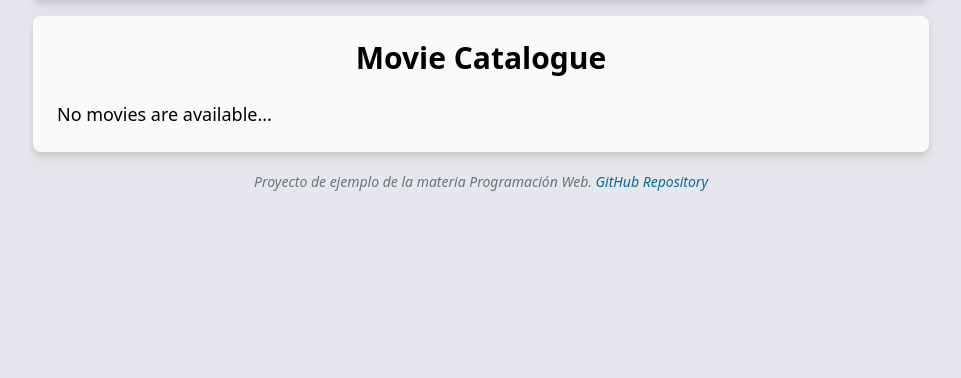
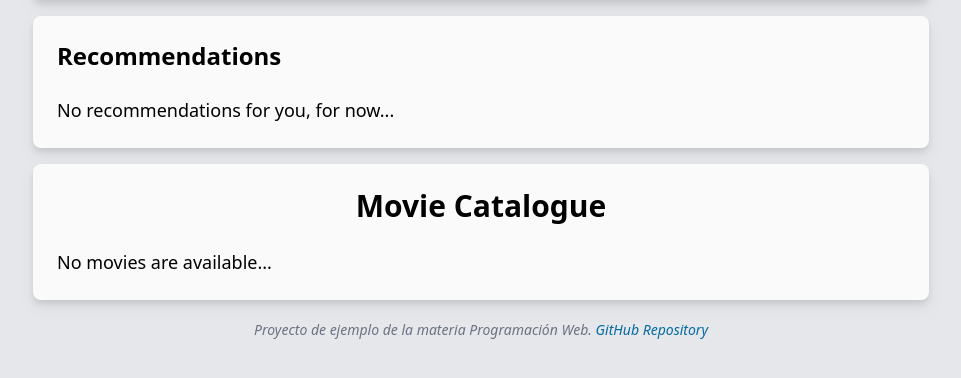
Before and after one commit to ValdezFOmar/MyMovies, a Django app: page / in a window 1280 px wide. Shown: the part 124-502 px from the top of the page, without its empty margins (159-1120 px from the left). Run offline with Django 5.2, Linux system fonts and the light colour scheme; the visitor is signed in with stand-in values (Sample User, id 1); data that the repository does not hold is empty; style sheets or scripts are compiled from the project's sources; some libraries are stand-ins or nearby versions.

Commit message:
feat(views,template): Show recommendations for logged user

```diff
--- a/MyMovies/movies/templates/movies/index.html
+++ b/MyMovies/movies/templates/movies/index.html
@@ -1,49 +1,28 @@
 {% extends "movies/base.html" %}
 
 {% block content %}
+
+{% if user.is_authenticated %}
+<aside class="page-body-section mb-4">
+  <section>
+    {% include "movies/recommendations.html" %}
+  </section>
+</aside>
+{% endif %}
+
 <main class="page-body-section">
   <section>
 
     <h2 class="text-3xl text-center font-semibold mb-6">Movie Catalogue</h2>
 
     {% if movies %}
-    <div class="grid grid-cols-2 sm:grid-cols-3 md:grid-cols-4 gap-x-6 gap-y-4">
+    <ol class="grid grid-cols-2 sm:grid-cols-3 md:grid-cols-4 gap-x-6 gap-y-4">
       {% for movie, score, has_reviews in movies_with_score %}
-
-      <a href="{% url 'movie-detail' movie.id %}" class="block">
-        <article class="group h-full drop-shadow-md shadow-gray-300 bg-zinc-50 rounded-md">
-          <div class="overflow-hidden rounded-t-md relative">
-            <img src="https://image.tmdb.org/t/p/w600_and_h900_bestv2{{ movie.poster_path }}"
-              alt="Poster for {{ movie.title|title }}" class="rounded-t-md object-cover ease-out duration-300
-                group-hover:transition-transform group-hover:scale-110">
-            <span class="absolute bottom-0 left-0 px-2 py-1 text-zinc-50 font-semibold text-sm
-                rounded-tr-md border-t-2 border-r-2 border-zink-50
-                {% if not has_reviews  %}
-                  bg-gray-500
-                {% elif score >= 70 %}
-                  bg-green-500
-                {% elif score >= 40 %}
-                  bg-yellow-500
-                {% else %}
-                  bg-red-500
-                {% endif %}"
-            >
-              {% if not has_reviews %}
-                N/A
-              {% else %}
-                {{ score|floatformat }}
-              {% endif %}
-            </span>
-          </div>
-          <h3 class="p-2 text-center text-base text-gray-600 font-bold ease-out duration-300
-              group-hover:text-gray-950 group-hover:transition-colors">
-            {{ movie.title }}
-          </h3>
-        </article>
-      </a>
-
+      <li>
+        {% include "movies/movie_card.html" %}
+      </li>
       {% endfor %}
-    </div>
+    </ol>
     {% else %}
     <p class="text-lg">No movies are available...</p>
     {% endif %}
--- a/MyMovies/movies/templates/movies/login.html
+++ b/MyMovies/movies/templates/movies/login.html
@@ -10,12 +10,12 @@
       <div class="mb-2 flex flex-col sm:flex-row sm:items-center">
         <label for="username" class="w-20 inline-block">Username</label>
         <input type="text" class="py-1 px-2 flex-1 rounded-sm border-gray-400 focus:border-indigo-500" id="username"
-          name="username" />
+          name="username" required />
       </div>
       <div class="mb-2 flex flex-col sm:flex-row sm:items-center">
         <label for="password" class="w-20 inline-block">Password</label>
         <input type="password" class="py-1 px-2 flex-1 rounded-sm border-gray-400 focus:border-indigo-500" id="password"
-          name="password" />
+          name="password" required />
       </div>
       <div class="mt-4 flex justify-center">
         <button
--- /dev/null
+++ b/MyMovies/movies/templates/movies/recommendations.html
@@ -0,0 +1,13 @@
+<h2 class="text-2xl font-semibold mb-6">Recommendations</h2>
+
+{% if has_recommendations %}
+<ul class="grid grid-cols-2 sm:grid-cols-3 md:grid-cols-4 gap-x-6 gap-y-4">
+  {% for movie, score, has_reviews in recommendations %}
+  <li>
+    {% include "movies/movie_card.html" %}
+  </li>
+  {% endfor %}
+</ul>
+{% else %}
+<p class="text-lg">No recommendations for you, for now...</p>
+{% endif %}
--- a/MyMovies/movies/views.py
+++ b/MyMovies/movies/views.py
@@ -21,18 +21,22 @@ from .forms import MovieReviewForm
 
 if TYPE_CHECKING:
     from collections.abc import Iterator
-    from typing import Protocol, TypeVar
+    from typing import Protocol, TypeAlias, TypeVar
+
+    from django.contrib.auth.models import AbstractBaseUser, AnonymousUser
+    from django.db.models import QuerySet
 
     from .models import MovieReview
 
     T = TypeVar('T', covariant=True)
 
+    ScoreWithHasReview: TypeAlias = tuple[list[float], list[bool]]
+    RecommendationContext: TypeAlias = tuple[zip[tuple[Movie, float, bool]], bool]
+    AnyUser: TypeAlias = AbstractBaseUser | AnonymousUser
+
     class IterLen(Protocol[T]):
         def __iter__(self) -> Iterator[T]: ...
         def __len__(self) -> int: ...
-
-
-LOGIN_PAGE_URL = 'user-login'
 
 
 def calc_movie_score(reviews: IterLen[MovieReview]) -> float:
@@ -42,17 +46,42 @@ def calc_movie_score(reviews: IterLen[MovieReview]) -> float:
     return sum(r.rating for r in reviews) / length
 
 
-def index(request: HttpRequest):
-    movies = Movie.objects.order_by('-release_date')
+def get_user_recommendations(user: User) -> QuerySet[Movie]:
+    reviewed_movies = Movie.objects.filter(moviereview__user_id=user)
+    unreviewed_movies = Movie.objects.exclude(id__in=reviewed_movies)[:4]
+    return unreviewed_movies
+
+
+def score_with_has_review(movies: QuerySet[Movie]) -> ScoreWithHasReview:
     scores = []
     has_reviews = []
-
     for movie in movies:
         reviews = movie.moviereview_set.all()
         scores.append(calc_movie_score(reviews))
         has_reviews.append(bool(reviews))
+    return scores, has_reviews
 
-    context = {'movies': movies, 'movies_with_score': zip(movies, scores, has_reviews)}
+
+def recommendation_context(user: AnyUser) -> RecommendationContext:
+    if not user.is_authenticated:
+        return zip(), False
+    assert isinstance(user, User)
+    recommendations = get_user_recommendations(user)
+    recomm_with_score = zip(recommendations, *score_with_has_review(recommendations))
+    has_recommendations = bool(recommendations)
+    return recomm_with_score, has_recommendations
+
+
+def index(request: HttpRequest):
+    movies = Movie.objects.order_by('-release_date')
+    recommendations, has_recommendations = recommendation_context(request.user)
+
+    context = {
+        'movies': movies,
+        'movies_with_score': zip(movies, *score_with_has_review(movies)),
+        'recommendations': recommendations,
+        'has_recommendations': has_recommendations,
+    }
     return render(request, 'movies/index.html', context)
 
 
@@ -60,9 +89,16 @@ def user_page(request: HttpRequest, user_id: int) -> HttpResponse:
     try:
         user = User.objects.get(pk=user_id)
     except ObjectDoesNotExist:
-        raise Http404(f'Movie with id {user_id} does not exists')
+        raise Http404(f'User with id {user_id} does not exists')
     reviews = user.moviereview_set.order_by('-date_time')
-    context = {'reviews': reviews, 'page_user': user}
+
+    recommendations, has_recommendations = recommendation_context(request.user)
+    context = {
+        'reviews': reviews,
+        'page_user': user,
+        'recommendations': recommendations,
+        'has_recommendations': has_recommendations,
+    }
     return render(request, 'movies/user_page.html', context)
 
 
@@ -96,7 +132,14 @@ def movie_detail(request: HttpRequest, movie_id: int):
         raise Http404(f'Movie with id {movie_id} does not exists')
     reviews = movie.moviereview_set.order_by('-date_time')
     score = calc_movie_score(reviews)
-    context = {'movie': movie, 'reviews': reviews, 'score': score}
+    recommendations, has_recommendations = recommendation_context(request.user)
+    context = {
+        'movie': movie,
+        'reviews': reviews,
+        'score': score,
+        'recommendations': recommendations,
+        'has_recommendations': has_recommendations,
+    }
     return render(request, 'movies/movie_detail.html', context)
 
 
@@ -108,7 +151,7 @@ def review_form(request: HttpRequest, movie_id: int) -> HttpResponse:
     return render(request, 'movies/review_form.html', {'movie': movie})
 
 
-@login_required(login_url=LOGIN_PAGE_URL)
+@login_required(login_url='user-login')
 def submit_movie_review(request: HttpRequest, movie_id: int):
     if request.method != 'POST':
         return HttpResponseNotAllowed('GET')
```
Also changed, not shown: MyMovies/movies/templates/movies/movie_card.html (added, +31 -0 lines), MyMovies/movies/templates/movies/movie_detail.html (+17 -9 lines), MyMovies/movies/templates/movies/user_page.html (+10 -1 lines).
